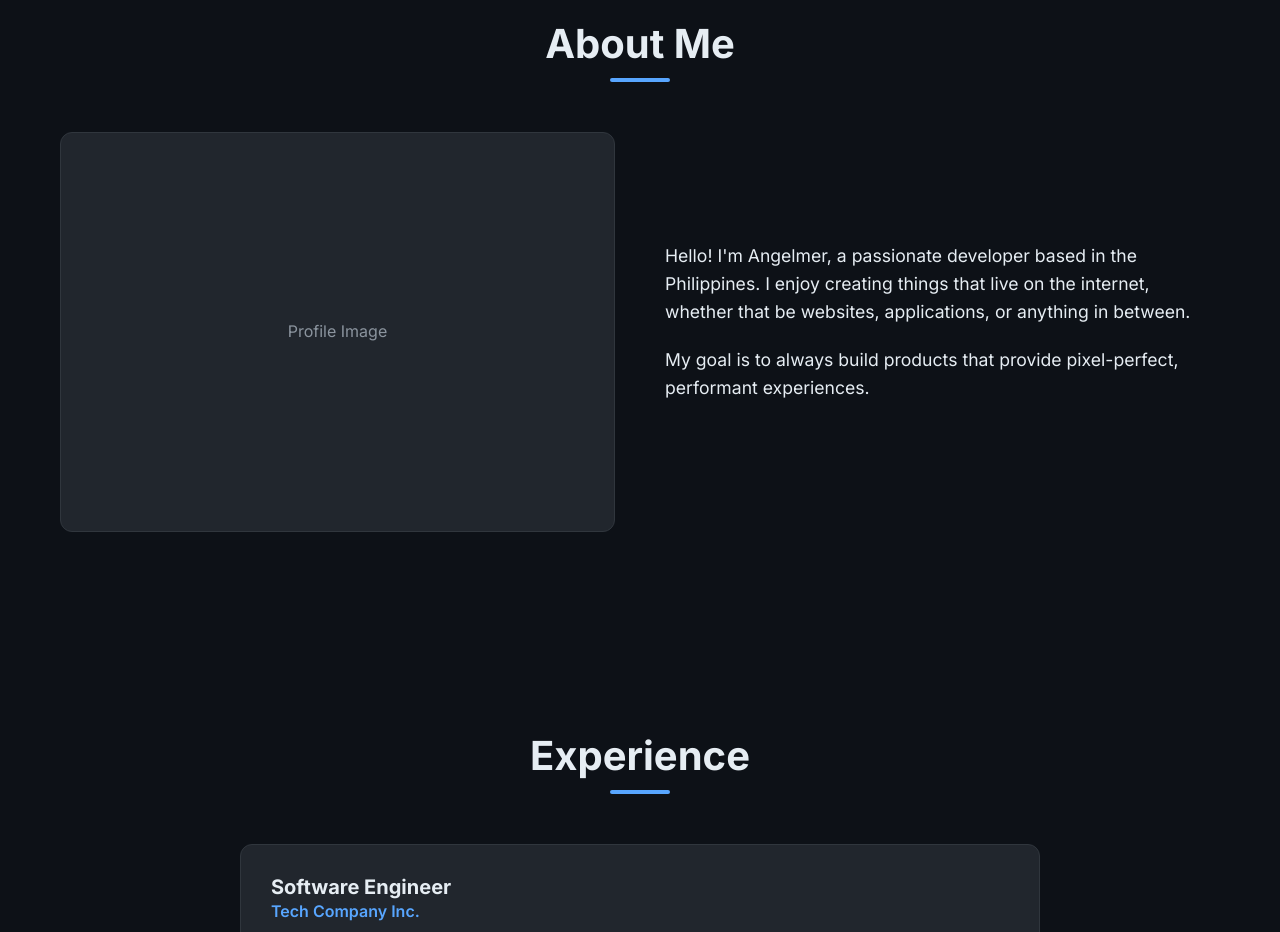
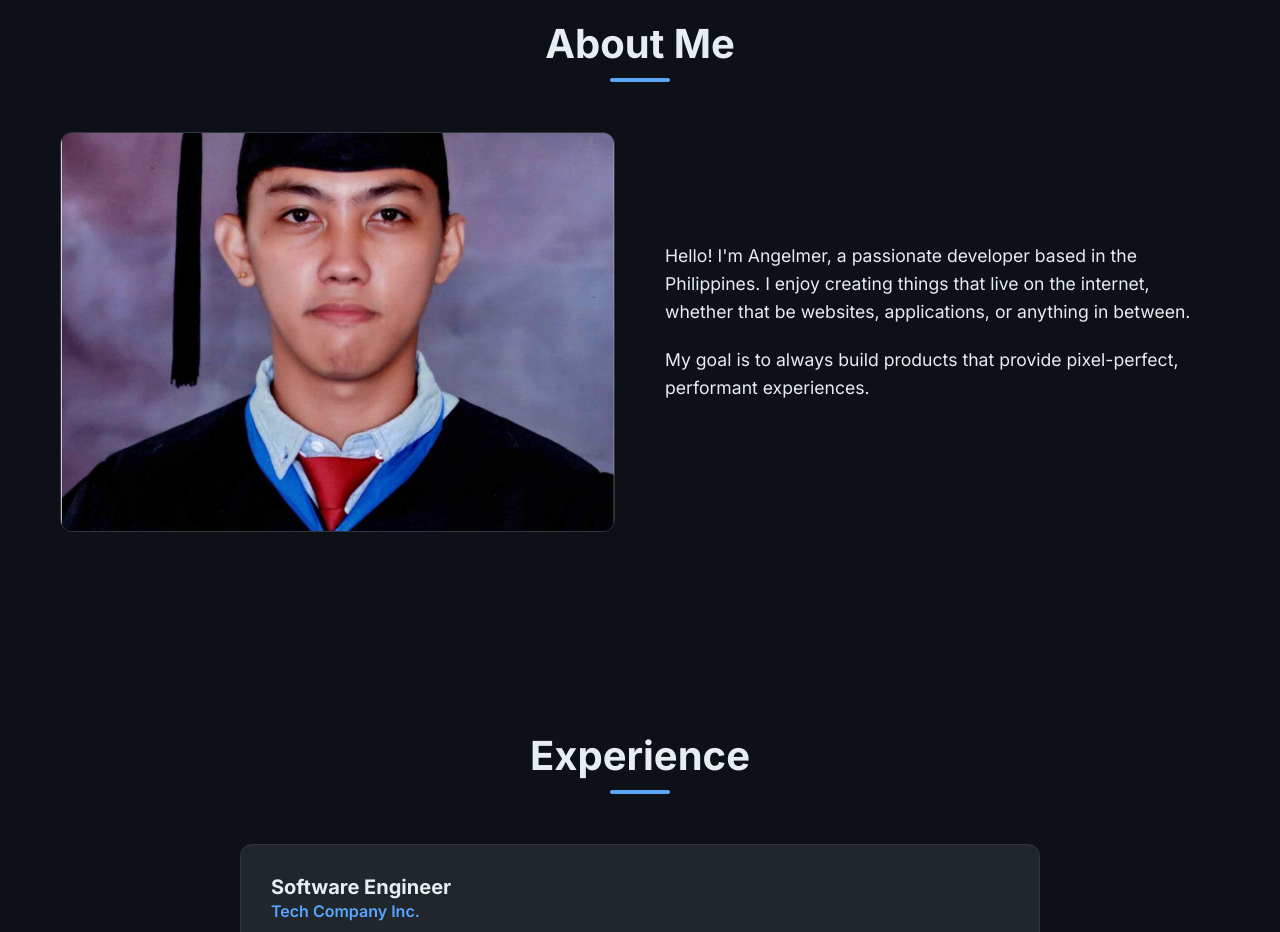
Before and after one commit to Nidooks15/Resume2, a plain HTML site: page index.html in a window 1280 px wide. Shown: the part 880-1812 px from the top of the page. Drawn offline with Linux system fonts and the light colour scheme.

```diff
--- a/index.html
+++ b/index.html
@@ -42,8 +42,7 @@
             <h2>About Me</h2>
             <div class="about-content">
                 <div class="about-img">
-                    <!-- Placeholder for User Image -->
-                    <span>Profile Image</span>
+                    <img src="profile.png" alt="Angelmer Profile Picture">
                 </div>
                 <div class="about-text">
                     <p>
--- a/styles.css
+++ b/styles.css
@@ -169,16 +169,16 @@ nav {
 .about-img {
   width: 100%;
   height: 400px;
-  background-color: var(--card-bg);
   border-radius: 12px;
   position: relative;
   overflow: hidden;
   border: 1px solid var(--border-color);
-  /* Placeholder styling for image */
-  display: flex;
-  align-items: center;
-  justify-content: center;
-  color: var(--muted-text);
+}
+
+.about-img img {
+  width: 100%;
+  height: 100%;
+  object-fit: cover;
 }
 
 /* Experience Section */
```
Also changed, not shown: profile.png (added), 1 other file.
